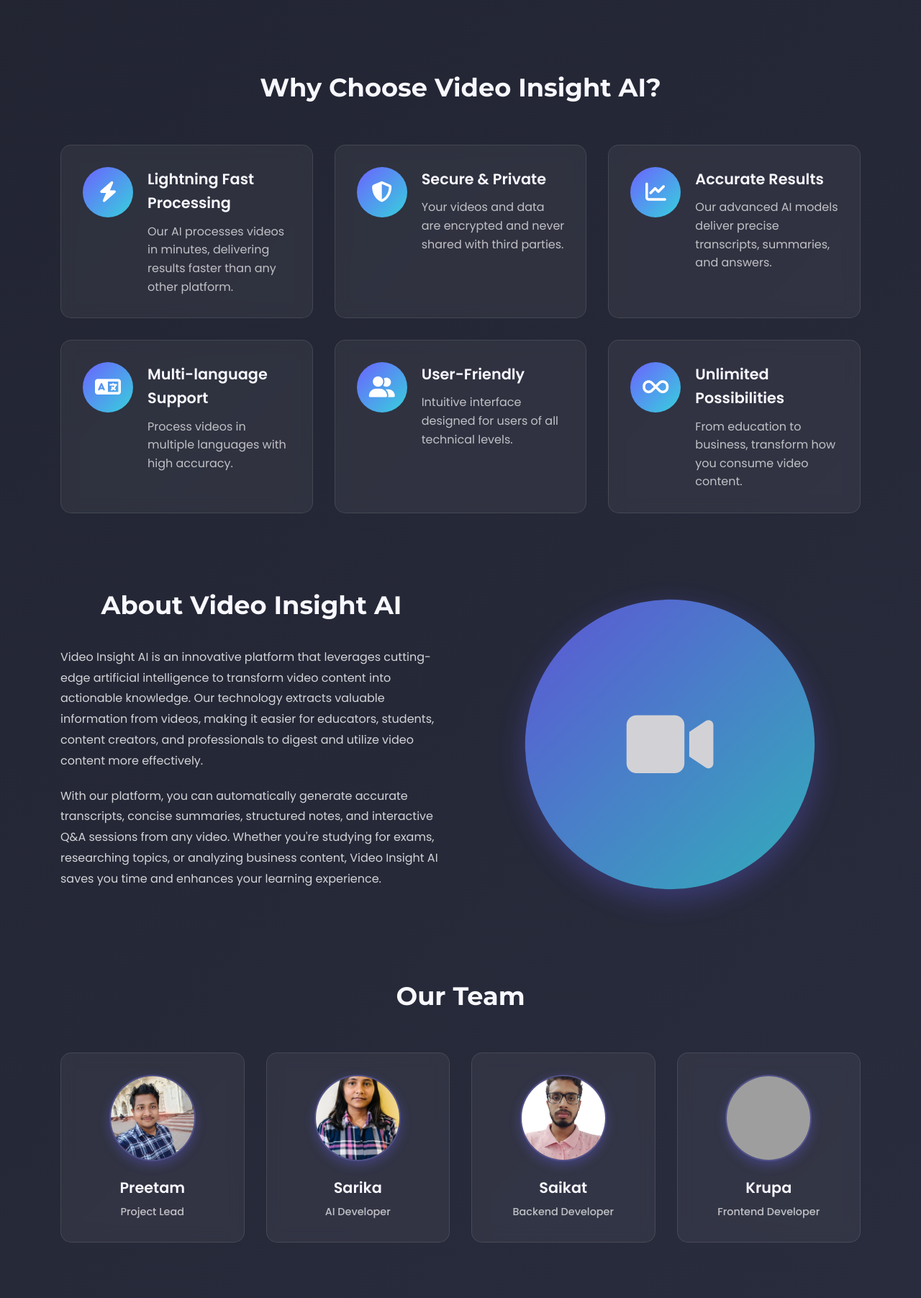
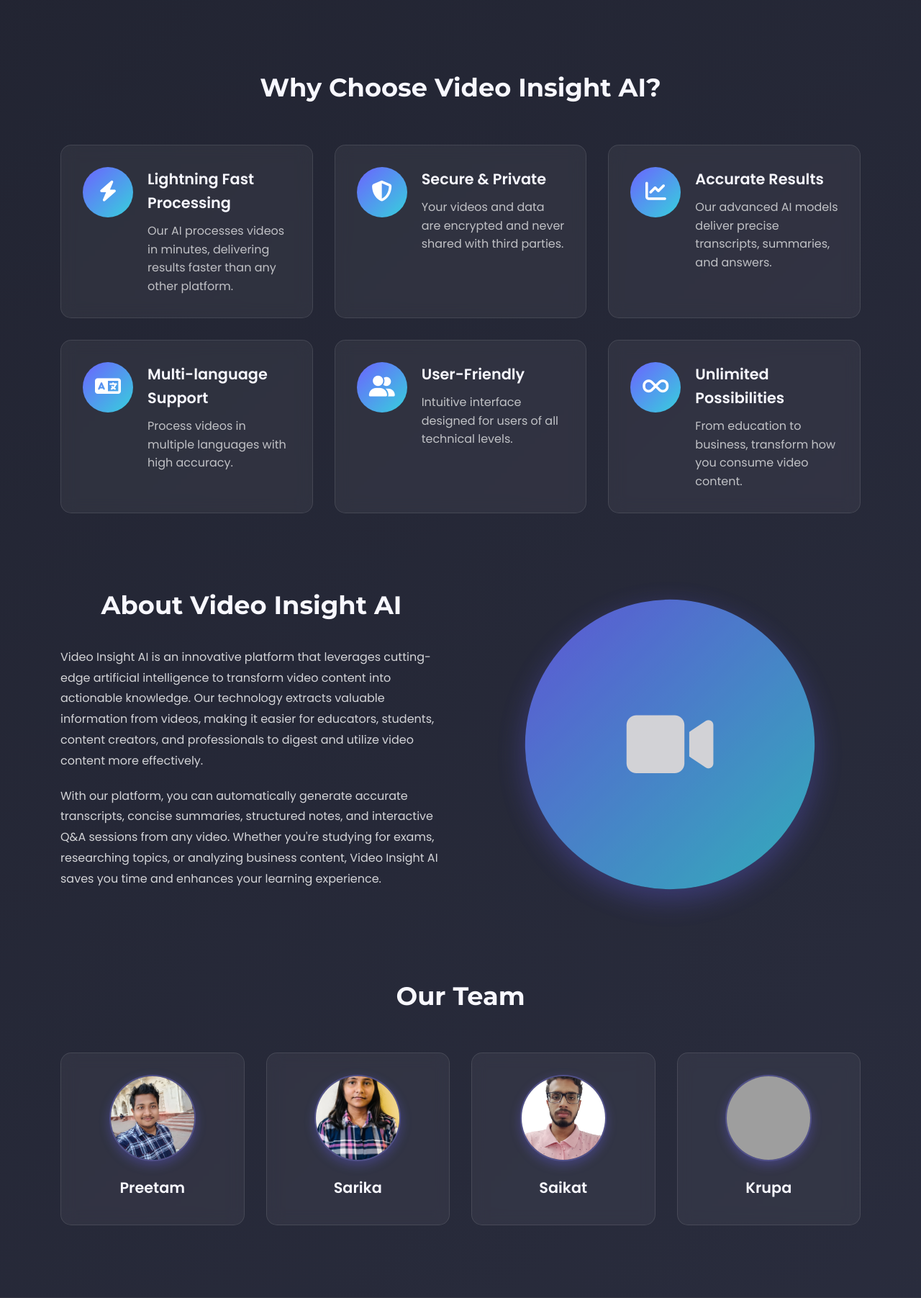
Before and after one commit to Preetam2023/Video-Insight-AI, a Flask app: page / in a window 1280 px wide. Shown: the part 1848-3651 px from the top of the page at 72% size. Run offline with Flask 3, Linux system fonts and the light colour scheme; grey boxes are pictures that could not be loaded.

```diff
--- a/templates/home.html
+++ b/templates/home.html
@@ -290,7 +290,6 @@
                         <i class="fas fa-user" style="display: none;"></i>
                     </div>
                     <h3>Preetam</h3>
-                    <p>Project Lead</p>
                 </div>
                 <div class="team-member">
                     <div class="member-photo">
@@ -298,7 +297,6 @@
                         <i class="fas fa-user" style="display: none;"></i>
                     </div>
                     <h3>Sarika</h3>
-                    <p>AI Developer</p>
                 </div>
                 <div class="team-member">
                     <div class="member-photo">
@@ -306,7 +304,6 @@
                         <i class="fas fa-user" style="display: none;"></i>
                     </div>
                     <h3>Saikat</h3>
-                    <p>Backend Developer</p>
                 </div>
                 <div class="team-member">
                     <div class="member-photo">
@@ -314,7 +311,6 @@
                         <i class="fas fa-user" style="display: none;"></i>
                     </div>
                     <h3>Krupa</h3>
-                    <p>Frontend Developer</p>
                 </div>
             </div>
         </section>
```
